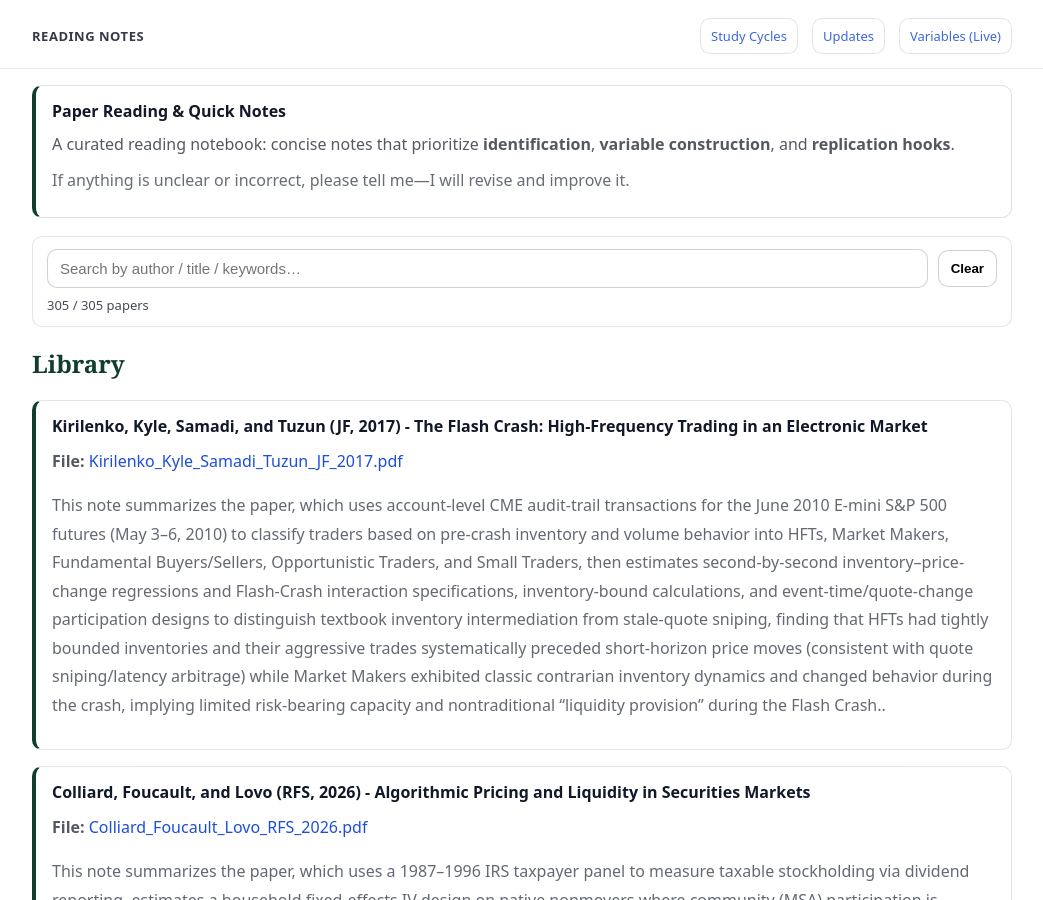
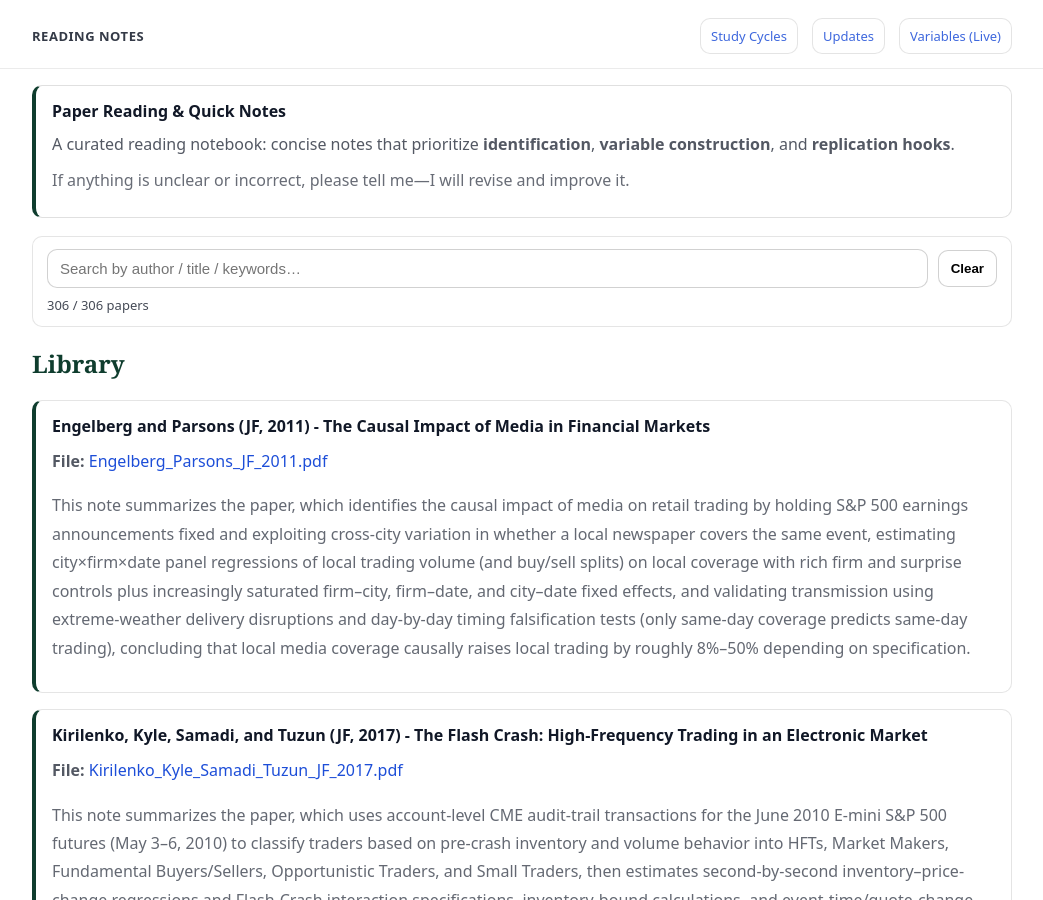
Before and after one commit to yaxinzn/study-archive, a Jekyll site: the page built from reading/index.md, in a window 1280 px wide and 900 px high. Shown: the whole window, without its empty margins (118-1161 px from the left). Built offline with Jekyll 4.4.1, drawn with Linux system fonts in a browser that asks for light colours.

Commit message:
Reading: add/update Engelberg_Parsons_JF_2011.pdf

```diff
--- a/_data/reading.yml
+++ b/_data/reading.yml
@@ -1,3 +1,7 @@
+- title: "Engelberg and Parsons (JF, 2011) - The Causal Impact of Media in Financial Markets"
+  file: "Engelberg_Parsons_JF_2011.pdf"
+  desc: "This note summarizes the paper, which identifies the causal impact of media on retail trading by holding S&P 500 earnings announcements fixed and exploiting cross-city variation in whether a local newspaper covers the same event, estimating city×firm×date panel regressions of local trading volume (and buy/sell splits) on local coverage with rich firm and surprise controls plus increasingly saturated firm–city, firm–date, and city–date fixed effects, and validating transmission using extreme-weather delivery disruptions and day-by-day timing falsification tests (only same-day coverage predicts same-day trading), concluding that local media coverage causally raises local trading by roughly 8%–50% depending on specification."
+
 - title: "Kirilenko, Kyle, Samadi, and Tuzun (JF, 2017) - The Flash Crash: High-Frequency Trading in an Electronic Market"
   file: "Kirilenko_Kyle_Samadi_Tuzun_JF_2017.pdf"
   desc: "This note summarizes the paper, which uses account-level CME audit-trail transactions for the June 2010 E-mini S&P 500 futures (May 3–6, 2010) to classify traders based on pre-crash inventory and volume behavior into HFTs, Market Makers, Fundamental Buyers/Sellers, Opportunistic Traders, and Small Traders, then estimates second-by-second inventory–price-change regressions and Flash-Crash interaction specifications, inventory-bound calculations, and event-time/quote-change participation designs to distinguish textbook inventory intermediation from stale-quote sniping, finding that HFTs had tightly bounded inventories and their aggressive trades systematically preceded short-horizon price moves (consistent with quote sniping/latency arbitrage) while Market Makers exhibited classic contrarian inventory dynamics and changed behavior during the crash, implying limited risk-bearing capacity and nontraditional “liquidity provision” during the Flash Crash.."
```
Also changed, not shown: 1 other file.
